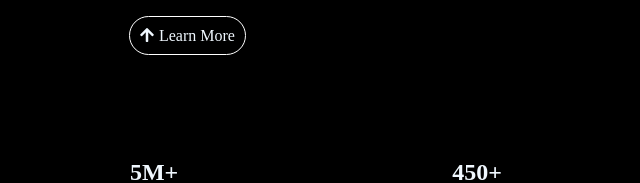
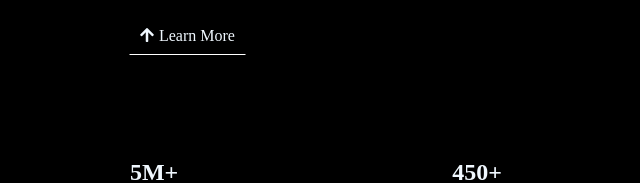
Before and after one commit to BobiButt/My-aim1, a plain HTML site: page index.html in a window 1280 px wide. Shown: the part 1383-1566 px from the top of the page, 0-640 px from the left. Drawn offline with Linux system fonts and the light colour scheme.

Commit message:
Add files via upload

```diff
--- a/style.css
+++ b/style.css
@@ -301,12 +301,14 @@ margin-top: 30px;
 
 }
 .services_flex_main_sub1_btn a{
-padding: 10px;
-background-color: transparent;
-border: 1px solid white;
-
-text-decoration: none;
-border-radius: 20px;
+    text-decoration: none;
+    /* background-color: rgb(87, 85, 85, 0.5); */
+    background-color: transparent;
+   padding: 10px;
+   /* border-radius: 20px; */
+   /* border: 1px solid rgb(207, 207, 82); */
+   border: 1px solid transparent;
+   border-bottom: 1px solid white;
 }
 .services_flex_main_sub1_btn i{
     padding-right: 5px;
```
